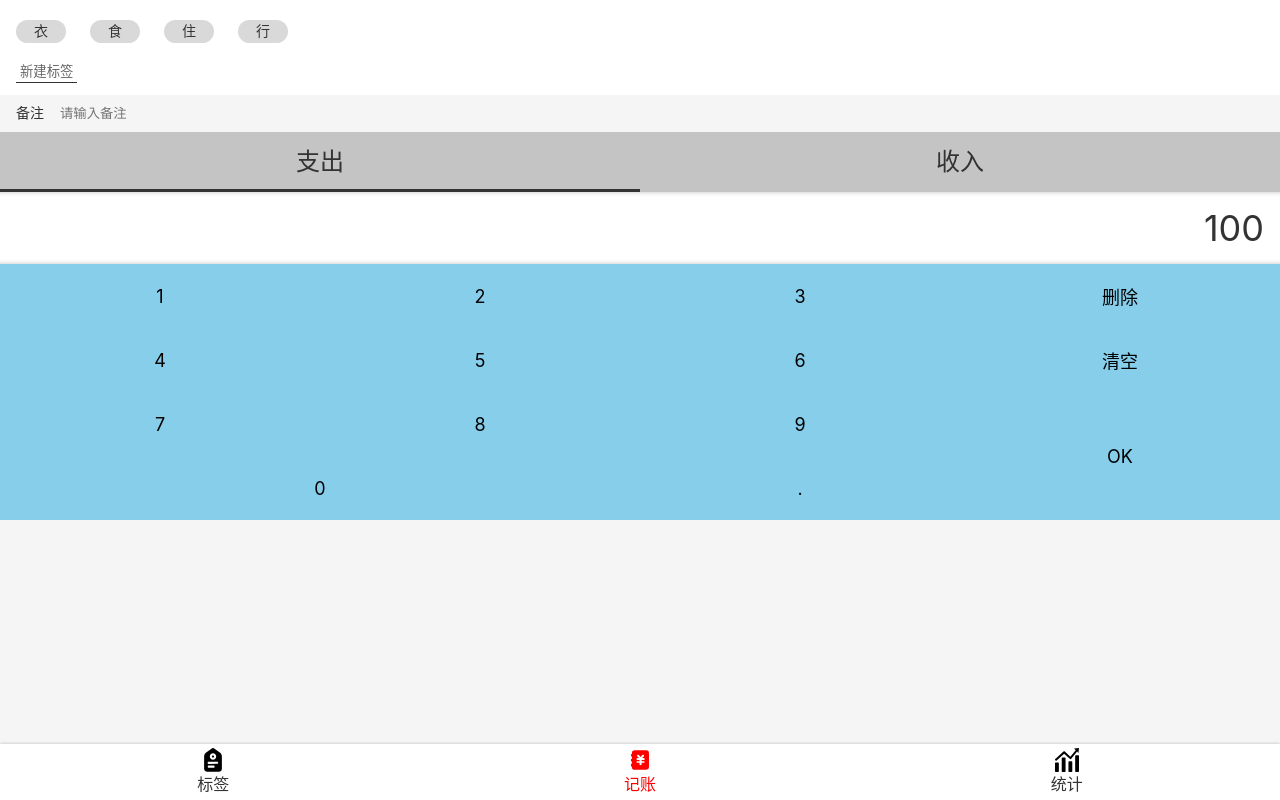
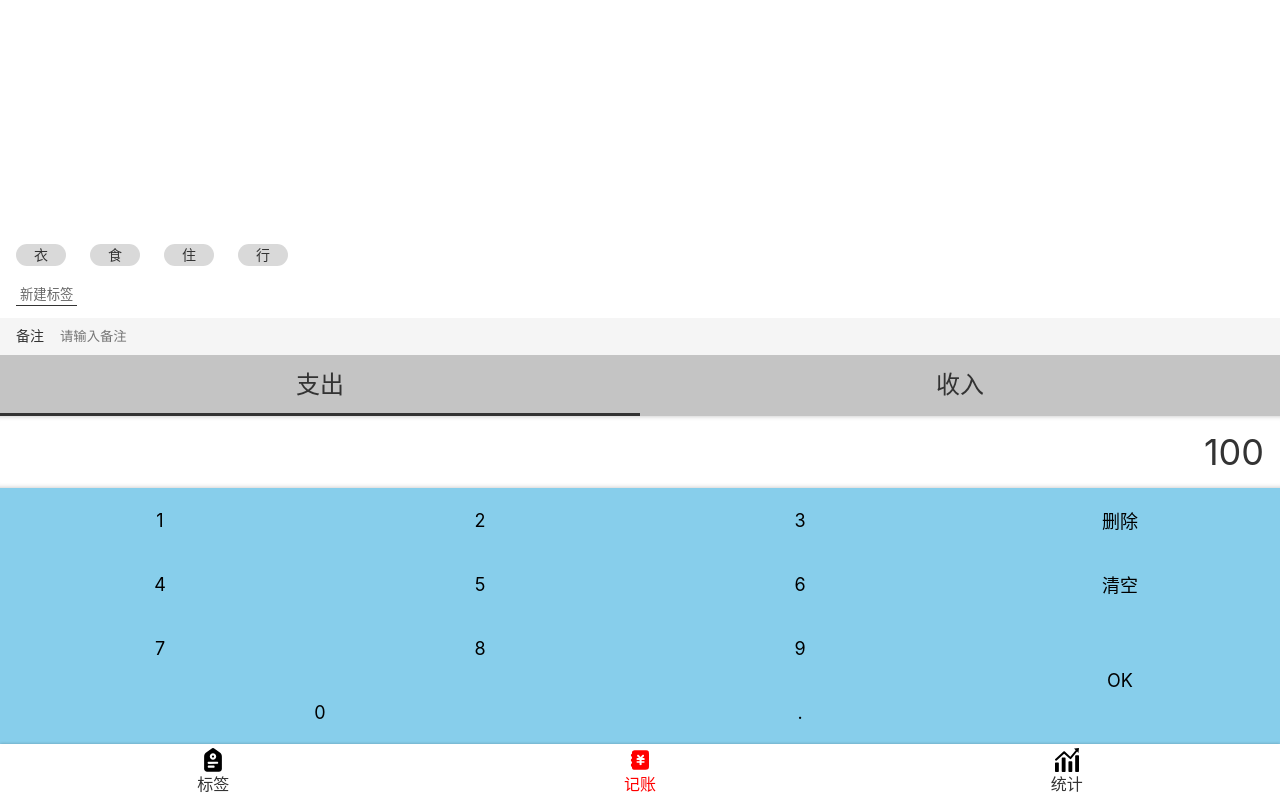
Before and after one commit to Layouwen/yixin-money-react, a React app: page /#/money in a window 1280 px wide. Built offline with nearby package versions, Linux system fonts and the light colour scheme; the HTML template or start-up script is replaced by a standard one.

Commit message:
完成 NumberPad 基本样式

```diff
--- a/src/components/Layout.tsx
+++ b/src/components/Layout.tsx
@@ -16,7 +16,7 @@ const Main = styled.div`
 const Layout = (props: any)=>{
     return (
         <Wrapper>
-            <Main>
+            <Main className={props.className}>
                 {props.children}
             </Main>
             <Nav/>
--- a/src/views/Money.tsx
+++ b/src/views/Money.tsx
@@ -3,6 +3,11 @@ import React from "react";
 import styled from "styled-components";
 
 const TagsSection = styled.section`
+  display: flex;
+  flex-direction: column;
+  justify-content: flex-end;
+  align-items: self-start;
+  flex-grow: 1;
   padding: 12px 16px;
   background: #fff;
   > ol {
@@ -97,9 +102,14 @@ const NumberPadSection = styled.section`
   }
 `
 
+const MyLayout = styled(Layout)`
+  display: flex;
+  flex-direction: column;
+`
+
 function Money() {
     return (
-        <Layout>
+        <MyLayout>
             <TagsSection>
                 <ol>
                     <li>衣</li>
@@ -140,7 +150,7 @@ function Money() {
                     <button>.</button>
                 </div>
             </NumberPadSection>
-        </Layout>
+        </MyLayout>
     )
 }
 
```
